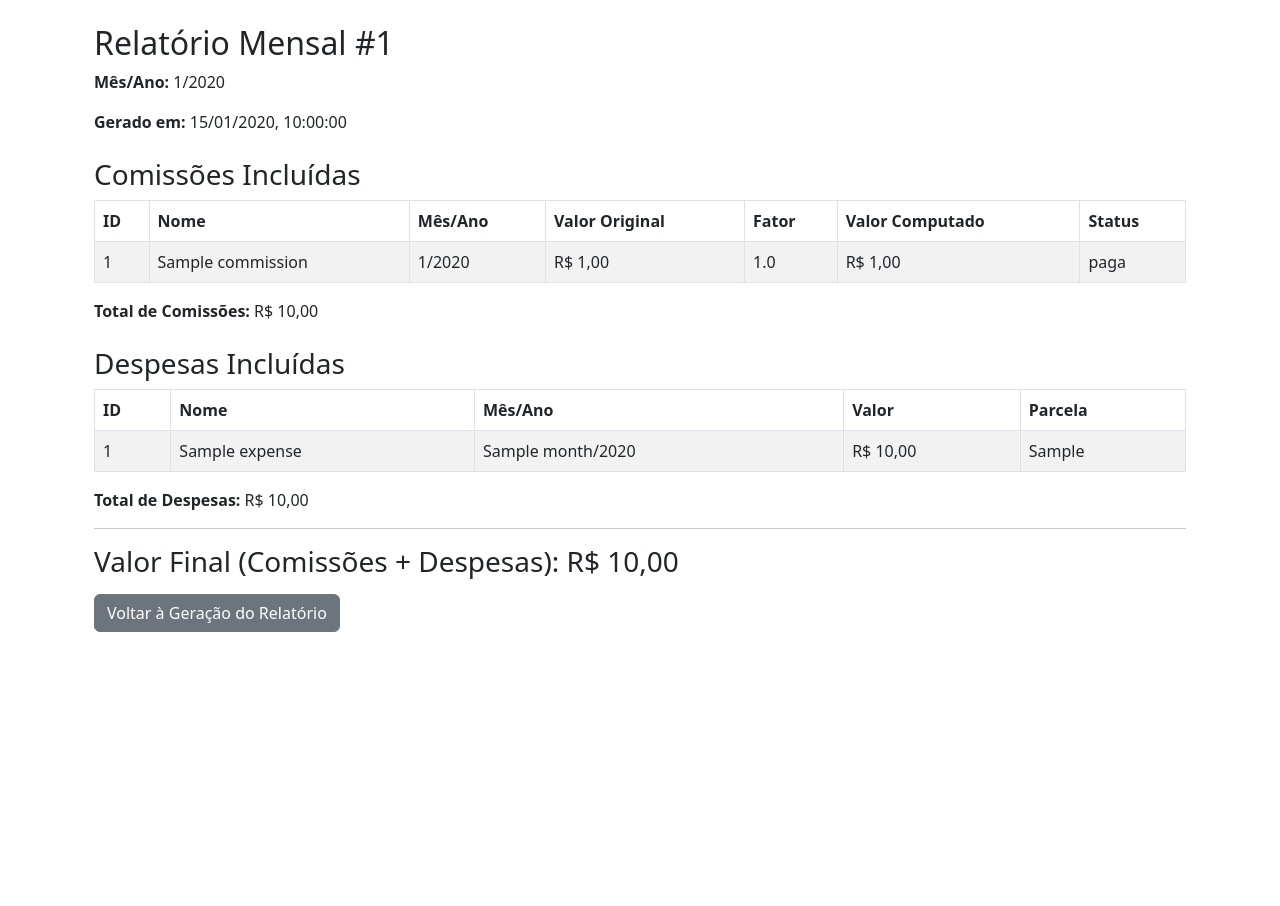
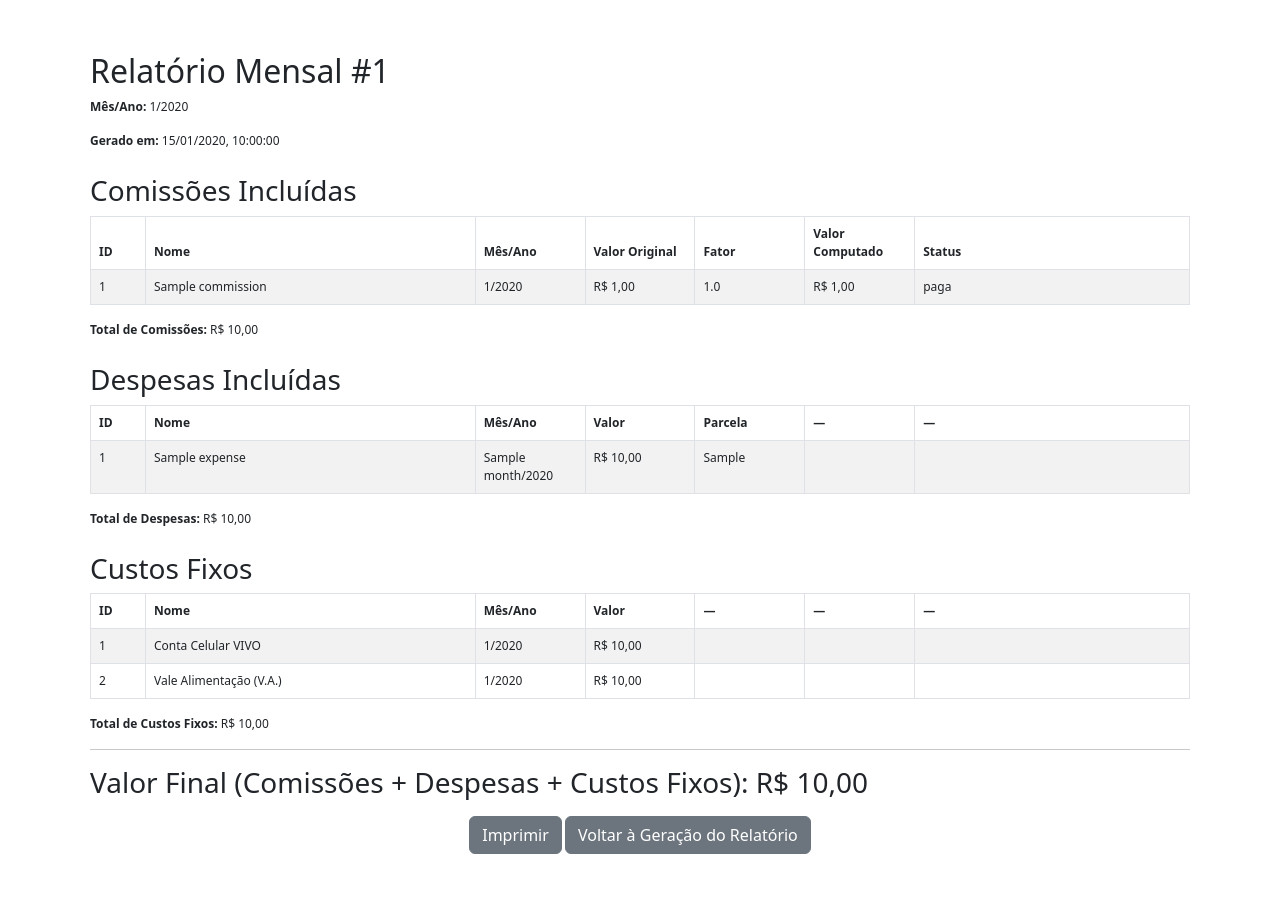
Before and after one commit to guiozores/comissao, a Flask app: template templates/monthly_report_view.html in a window 1280 px wide. Before the commit the page ends 632 px from the top, so only its background shows below. Run offline with Flask 3, Linux system fonts and the light colour scheme; tables that the repository leaves empty hold one stand-in row (values such as "Sample post"); the template is opened without the code that fills it: values that come from a table or form of the project are taken from there, most other values are stand-ins (such as "Sample title", 1, 10 or a date in 2020).

Commit message:
fix tabela?

```diff
--- a/app.py
+++ b/app.py
@@ -1,4 +1,3 @@
-# app.py
 from flask import Flask, render_template, request, redirect, url_for, flash
 from datetime import datetime
 import json
@@ -6,13 +5,13 @@
 from sqlalchemy import text
 
 from config import Config
-from models import db, Commission, Expense, MonthlyReport
+from models import db, Commission, Expense, MonthlyReport, FixedCost
 
 app = Flask(__name__)
 app.config.from_object(Config)
 db.init_app(app)
 
-# Filtro para formatação monetária (exceto para "fator")
+# Filtro para formatação monetária (exceto o campo "fator")
 def format_currency(value):
     try:
         formatted = f"{value:,.2f}"
@@ -24,8 +23,15 @@
 
 app.jinja_env.filters["currency"] = format_currency
 
+@app.context_processor
+def inject_fixed_cost_model():
+    from models import FixedCost
+    fixed = FixedCost.query.get(1)
+    return dict(FixedCost=FixedCost, fixed_cost=fixed)
+
+
 # -------------------------------------------------
-# Função para processar despesas extras (para relatório)
+# Função para processar despesas extras (na tela do relatório)
 # -------------------------------------------------
 def parse_extra_expenses(text):
     """
@@ -56,6 +62,44 @@
         expenses.append({"name": description, "value": value})
     return expenses
 
+# -------------------------------------------------
+# Função para filtrar despesas recorrentes com parcelas
+# -------------------------------------------------
+def filter_recurring_expenses(expenses, report_month, report_year):
+    """
+    Para cada despesa recorrente com installment_info no formato "X/Y",
+    calcula o número de meses decorridos entre o lançamento e o relatório.
+    Se o número de parcelas atual (diff + 1) for menor ou igual ao total,
+    atualiza o installment_info para o valor atual e inclui a despesa.
+    Caso contrário, ignora a despesa.
+    Despesas recorrentes sem installment_info (ou não no formato X/Y) são incluídas se a data de lançamento é anterior ou igual ao período do relatório.
+    """
+    filtered = []
+    for e in expenses:
+        if e.installment_info:
+            m = re.match(r"(\d+)/(\d+)", e.installment_info)
+            if m:
+                start_installment = int(m.group(1))  # geralmente 1
+                total_installments = int(m.group(2))
+                # Calcular a diferença de meses entre a data de lançamento e o relatório
+                diff = (report_year - e.year) * 12 + (report_month - e.month)
+                current_installment = diff + 1
+                if current_installment >= 1 and current_installment <= total_installments:
+                    # Atualiza o installment_info para refletir o valor atual
+                    e.installment_info = f"{current_installment}/{total_installments}"
+                    filtered.append(e)
+            else:
+                # Se não seguir o padrão, incluir se o lançamento for anterior ou igual ao relatório
+                diff = (report_year - e.year) * 12 + (report_month - e.month)
+                if diff >= 0:
+                    filtered.append(e)
+        else:
+            # Despesa recorrente sem installment_info: incluir se o lançamento é anterior ou igual
+            diff = (report_year - e.year) * 12 + (report_month - e.month)
+            if diff >= 0:
+                filtered.append(e)
+    return filtered
+
 # =====================================================
 # Rota para recriar o banco (DESENVOLVIMENTO)
 # =====================================================
@@ -66,6 +110,11 @@
             conn.execute(text("SET FOREIGN_KEY_CHECKS = 0;"))
         db.drop_all()
         db.create_all()
+        # Cria também um registro para FixedCost, se não existir
+        if not FixedCost.query.get(1):
+            fc = FixedCost(vivo=50.0, va=100.0)
+            db.session.add(fc)
+            db.session.commit()
         with db.engine.begin() as conn:
             conn.execute(text("SET FOREIGN_KEY_CHECKS = 1;"))
     return "Tabelas criadas com sucesso!"
@@ -85,20 +134,16 @@
     # Obter parâmetros de filtro via query string
     # filter_mode: "month" ou "year" ou vazio (sem filtro)
     filter_mode = request.args.get("filter_mode")
-    # Se for "month", o valor vem do parâmetro "filter_month_year" no formato "YYYY-MM"
-    filter_month_year = request.args.get("filter_month_year")
-    # Se for "year", o valor vem do parâmetro "filter_year"
-    filter_year = request.args.get("filter_year")
+    filter_month_year = request.args.get("filter_month_year")  # quando for "month": formato "YYYY-MM"
+    filter_year = request.args.get("filter_year")              # quando for "year"
     page_comm = request.args.get("page_comm", 1, type=int)
     page_exp = request.args.get("page_exp", 1, type=int)
 
-    # Define itens por página: 8 se houver filtro, 5 caso contrário
     per_page = 8 if filter_mode in ["month", "year"] else 5
 
     # Query para Comissões
     commissions_query = Commission.query
     if filter_mode == "month" and filter_month_year:
-        # O valor é "YYYY-MM": extrair ano e mês
         parts = filter_month_year.split("-")
         if len(parts) == 2:
             y = int(parts[0])
@@ -116,9 +161,10 @@
         if len(parts) == 2:
             y = int(parts[0])
             m = int(parts[1])
-            expenses_query = expenses_query.filter(Expense.year == y, Expense.month == m)
+            # Para despesas não recorrentes, filtrar por mês/ano
+            expenses_query = expenses_query.filter(Expense.year == y, Expense.month == m, Expense.is_recurring==False)
     elif filter_mode == "year" and filter_year:
-        expenses_query = expenses_query.filter(Expense.year == int(filter_year))
+        expenses_query = expenses_query.filter(Expense.year == int(filter_year), Expense.is_recurring==False)
     expenses_query = expenses_query.order_by(Expense.id.desc())
     exp_pagination = expenses_query.paginate(page=page_exp, per_page=per_page, error_out=False)
 
@@ -136,7 +182,7 @@
 # -------------------------------
 @app.route("/dashboard/commission/new", methods=["POST"])
 def commission_new():
-    month_year = request.form.get("month_year")  # Espera "MM/YYYY" ou "YYYY-MM"
+    month_year = request.form.get("month_year")  # "MM/YYYY" ou "YYYY-MM"
     name = request.form.get("name")
     original_value_str = request.form.get("original_value")
     factor_str = request.form.get("factor")
@@ -302,9 +348,10 @@
         recurring_expenses = Expense.query.filter_by(is_recurring=True).all()
         final_expenses = normal_expenses + recurring_expenses
 
-        # Processa as despesas extras inseridas no textarea
+        # Processa as despesas extras inseridas no textarea:
+        # Aqui, adicionamos a condição extra_expenses_text and extra_expenses_text.strip() para garantir que não seja vazio
         extra_expenses_text = request.form.get("extra_expenses")
-        if extra_expenses_text:
+        if extra_expenses_text and extra_expenses_text.strip():
             parsed_extras = parse_extra_expenses(extra_expenses_text)
             for exp in parsed_extras:
                 new_exp = Expense(
@@ -316,7 +363,7 @@
                     installment_info=""
                 )
                 db.session.add(new_exp)
-                db.session.flush()
+                db.session.flush()  # Para garantir que o novo registro receba um ID
                 final_expenses.append(new_exp)
             db.session.commit()
 
@@ -361,7 +408,7 @@
         db.session.add(report)
         db.session.commit()
 
-        # Marcar as comissões utilizadas como reportadas
+        # Marcar as comissões utilizadas como reportadas para que não sejam reutilizadas
         for c in commissions:
             c.reported = True
         db.session.commit()
@@ -376,6 +423,7 @@
                            available_commissions=available_commissions,
                            available_expenses=available_expenses)
 
+
 # =====================================================
 # VISUALIZAÇÃO DO RELATÓRIO MENSAL
 # =====================================================
@@ -384,10 +432,16 @@
     report = MonthlyReport.query.get_or_404(report_id)
     commissions_data = json.loads(report.commissions_data) if report.commissions_data else []
     expenses_data = json.loads(report.expenses_data) if report.expenses_data else []
+    fixed_cost = FixedCost.query.get(1)
+    vivo = fixed_cost.vivo if fixed_cost else 0.0
+    va = fixed_cost.va if fixed_cost else 0.0
     return render_template("monthly_report_view.html",
                            report=report,
                            commissions_data=commissions_data,
-                           expenses_data=expenses_data)
+                           expenses_data=expenses_data,
+                           fixed_vivo=vivo,
+                           fixed_va=va)
+
 
 # =====================================================
 # DELEÇÃO DO RELATÓRIO MENSAL (Libera as comissões)
@@ -414,5 +468,31 @@
     reports = MonthlyReport.query.order_by(MonthlyReport.generated_date.desc()).all()
     return render_template("monthly_reports_list.html", reports=reports)
 
+# =====================================================
+# Rota para atualizar os Custos Fixos via Modal
+# =====================================================
+@app.route("/update_fixed_costs", methods=["POST"])
+def update_fixed_costs():
+    vivo = request.form.get("vivo")
+    va = request.form.get("va")
+    try:
+        vivo_val = float(vivo.replace(",", "."))
+    except:
+        vivo_val = 0.0
+    try:
+        va_val = float(va.replace(",", "."))
+    except:
+        va_val = 0.0
+    fixed_cost = FixedCost.query.get(1)
+    if not fixed_cost:
+        fixed_cost = FixedCost(vivo=vivo_val, va=va_val)
+        db.session.add(fixed_cost)
+    else:
+        fixed_cost.vivo = vivo_val
+        fixed_cost.va = va_val
+    db.session.commit()
+    flash("Custos fixos atualizados!", "success")
+    return redirect(url_for("dashboard"))
+
 if __name__ == "__main__":
     app.run(debug=True)
--- a/models.py
+++ b/models.py
@@ -42,3 +42,9 @@
     grand_total = db.Column(db.Float, nullable=False, default=0.0)
     commissions_data = db.Column(db.Text, nullable=True)
     expenses_data = db.Column(db.Text, nullable=True)
+
+class FixedCost(db.Model):
+    __tablename__ = "fixed_costs"
+    id = db.Column(db.Integer, primary_key=True)
+    vivo = db.Column(db.Float, nullable=False, default=0.0)
+    va = db.Column(db.Float, nullable=False, default=0.0)
--- a/templates/monthly_report_view.html
+++ b/templates/monthly_report_view.html
@@ -1,14 +1,76 @@
-<!-- templates/monthly_report_view.html -->
 {% extends "base.html" %}
 {% block content %}
-<div class="container my-4">
-  <h2>Relatório Mensal #{{ report.id }}</h2>
-  <p><strong>Mês/Ano:</strong> {{ report.report_month }}/{{ report.report_year }}</p>
-  <p><strong>Gerado em:</strong> {{ report.generated_date.strftime("%d/%m/%Y, %H:%M:%S") }}</p>
+<style>
+  /* ESTILOS DE IMPRESSÃO */
+  @media print {
+    html, body {
+      margin: 0;
+      padding: 0;
+      font-size: 9px !important;
+    }
+    .container {
+      margin: auto;
+      max-width: 95%;
+      padding: 2mm;
+    }
+    .table {
+      font-size: 9px !important;
+      margin: 0 auto;
+      width: 100%;
+    }
+    .table th, .table td {
+      padding: 3px !important;
+      margin: 0;
+      text-align: left;  /* Alinha conteúdo à esquerda */
+    }
+    .no-print {
+      display: none !important;
+    }
+  }
 
-  <h3 class="mt-4">Comissões Incluídas</h3>
+  /* ESTILOS PARA TELA */
+  body {
+    font-size: 12px;
+  }
+  .table {
+    font-size: 12px;
+    width: 100%;
+  }
+  .container {
+    padding: 10px;
+  }
+
+  /* DEFINIÇÃO DAS LARGURAS DAS 7 COLUNAS (COMPARTILHADAS) */
+  /* Ajuste as porcentagens conforme sua preferência */
+  table colgroup col.c1  { width:  5%;  }
+  table colgroup col.c2  { width: 30%;  }
+  table colgroup col.c3  { width: 10%;  }
+  table colgroup col.c4  { width: 10%;  }
+  table colgroup col.c5  { width: 10%;  }
+  table colgroup col.c6  { width: 10%;  }
+  table colgroup col.c7  { width: 25%;  }
+</style>
+
+<div class="container my-2">
+  <!-- CABEÇALHO ALINHADO À ESQUERDA -->
+  <h2 style="text-align:left;">Relatório Mensal #{{ report.id }}</h2>
+  <p style="text-align:left;"><strong>Mês/Ano:</strong> {{ report.report_month }}/{{ report.report_year }}</p>
+  <p style="text-align:left;"><strong>Gerado em:</strong> {{ report.generated_date.strftime("%d/%m/%Y, %H:%M:%S") }}</p>
+
+  <!-- TABELA DE COMISSÕES -->
+  <h3 style="text-align:left;" class="mt-4">Comissões Incluídas</h3>
   <div class="table-responsive">
     <table class="table table-bordered table-striped">
+      <!-- colgroup de 7 colunas, com larguras fixas -->
+      <colgroup>
+        <col class="c1" />
+        <col class="c2" />
+        <col class="c3" />
+        <col class="c4" />
+        <col class="c5" />
+        <col class="c6" />
+        <col class="c7" />
+      </colgroup>
       <thead>
         <tr>
           <th>ID</th>
@@ -35,11 +97,21 @@
       </tbody>
     </table>
   </div>
-  <p><strong>Total de Comissões:</strong> {{ report.total_commissions|currency }}</p>
+  <p style="text-align:left;"><strong>Total de Comissões:</strong> {{ report.total_commissions|currency }}</p>
 
-  <h3 class="mt-4">Despesas Incluídas</h3>
+  <!-- TABELA DE DESPESAS -->
+  <h3 style="text-align:left;" class="mt-4">Despesas Incluídas</h3>
   <div class="table-responsive">
     <table class="table table-bordered table-striped">
+      <colgroup>
+        <col class="c1" />
+        <col class="c2" />
+        <col class="c3" />
+        <col class="c4" />
+        <col class="c5" />
+        <col class="c6" />
+        <col class="c7" />
+      </colgroup>
       <thead>
         <tr>
           <th>ID</th>
@@ -47,6 +119,9 @@
           <th>Mês/Ano</th>
           <th>Valor</th>
           <th>Parcela</th>
+          <!-- Como esta tabela só tem 5 colunas ativas, podemos preencher as 2 últimas com "—" -->
+          <th>—</th>
+          <th>—</th>
         </tr>
       </thead>
       <tbody>
@@ -57,16 +132,66 @@
           <td>{{ e.month }}/{{ e.year }}</td>
           <td>{{ e.value|currency }}</td>
           <td>{% if e.installment_info %}{{ e.installment_info }}{% else %}--{% endif %}</td>
+          <td> </td> <!-- Coluna vazia -->
+          <td> </td> <!-- Coluna vazia -->
         </tr>
         {% endfor %}
       </tbody>
     </table>
   </div>
-  <p><strong>Total de Despesas:</strong> {{ report.total_expenses|currency }}</p>
+  <p style="text-align:left;"><strong>Total de Despesas:</strong> {{ report.total_expenses|currency }}</p>
+
+  <!-- TABELA DE CUSTOS FIXOS -->
+  <h3 style="text-align:left;" class="mt-4">Custos Fixos</h3>
+  <div class="table-responsive">
+    <table class="table table-bordered table-striped">
+      <colgroup>
+        <col class="c1" />
+        <col class="c2" />
+        <col class="c3" />
+        <col class="c4" />
+        <col class="c5" />
+        <col class="c6" />
+        <col class="c7" />
+      </colgroup>
+      <thead>
+        <tr>
+          <th>ID</th>
+          <th>Nome</th>
+          <th>Mês/Ano</th>
+          <th>Valor</th>
+          <!-- As 3 últimas colunas não serão usadas nessa tabela -->
+          <th>—</th>
+          <th>—</th>
+          <th>—</th>
+        </tr>
+      </thead>
+      <tbody>
+        <tr>
+          <td>1</td>
+          <td>Conta Celular VIVO</td>
+          <td>{{ report.report_month }}/{{ report.report_year }}</td>
+          <td>{{ fixed_vivo|currency }}</td>
+          <td></td><td></td><td></td>
+        </tr>
+        <tr>
+          <td>2</td>
+          <td>Vale Alimentação (V.A.)</td>
+          <td>{{ report.report_month }}/{{ report.report_year }}</td>
+          <td>{{ fixed_va|currency }}</td>
+          <td></td><td></td><td></td>
+        </tr>
+      </tbody>
+    </table>
+  </div>
+  <p style="text-align:left;"><strong>Total de Custos Fixos:</strong> {{ (fixed_vivo + fixed_va)|currency }}</p>
 
   <hr>
-  <h3>Valor Final (Comissões + Despesas): {{ report.grand_total|currency }}</h3>
-  <div class="mt-3">
+  <h3 style="text-align:left;">Valor Final (Comissões + Despesas + Custos Fixos): {{ report.grand_total|currency }}</h3>
+
+  <!-- Botões (não aparecem na impressão) -->
+  <div class="mt-3 no-print" style="text-align: center;">
+    <button onclick="window.print()" class="btn btn-secondary">Imprimir</button>
     <a href="{{ url_for('monthly_report') }}" class="btn btn-secondary">Voltar à Geração do Relatório</a>
   </div>
 </div>
```
Also changed, not shown: templates/dashboard.html (+36 -2 lines), templates/monthly_report_form.html (+4 -16 lines).
